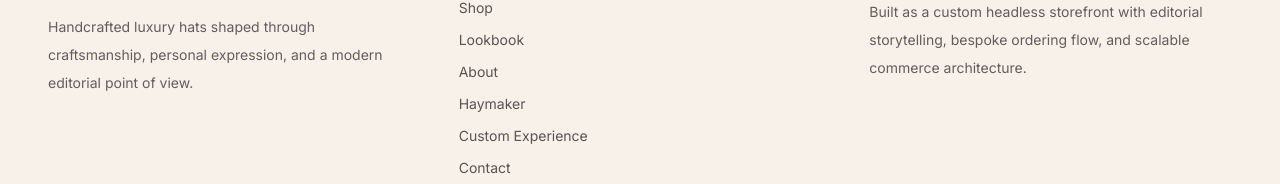
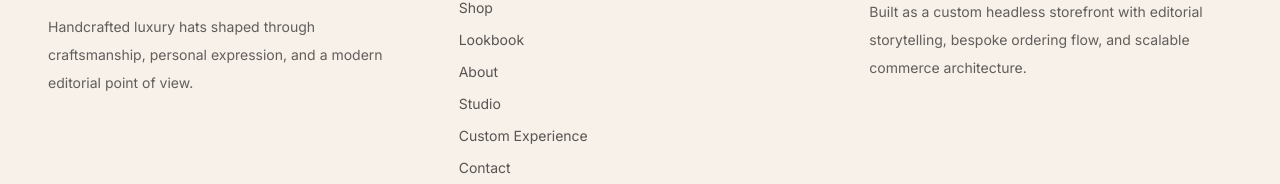
Before and after one commit to caliphsafe/elore-atelier, a Next.js app: page / in a window 1280 px wide. Shown: the part 5680-5864 px from the top of the page. Built offline with nearby package versions, Linux system fonts and the light colour scheme.

Commit message:
Update site-footer.tsx

```diff
--- a/components/site-footer.tsx
+++ b/components/site-footer.tsx
@@ -22,7 +22,7 @@ export function SiteFooter() {
             <Link href="/shop">Shop</Link>
             <Link href="/lookbook">Lookbook</Link>
             <Link href="/about">About</Link>
-            <Link href="/haymaker">Haymaker</Link>
+            <Link href="/studio">Studio</Link>
             <Link href="/custom">Custom Experience</Link>
             <Link href="/contact">Contact</Link>
           </div>
```
